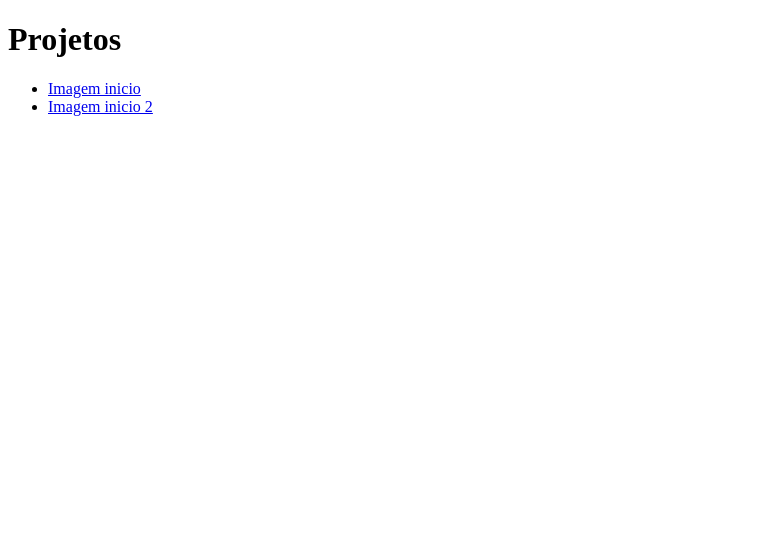
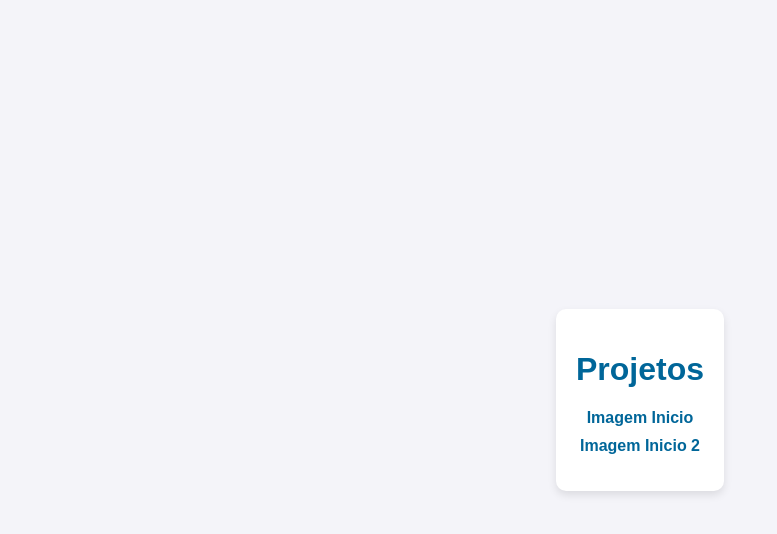
Before and after one commit to shakmatton/unioeste, a plain HTML site: page index.html in a window 1280 px wide. Shown: the whole page, without its empty margins (0-777 px from the left). Drawn offline with Linux system fonts and the light colour scheme.

Commit message:
prettifying the outer index.html

```diff
--- a/index.html
+++ b/index.html
@@ -3,12 +3,52 @@
 <head>
     <meta charset="UTF-8">
     <title>Unioeste</title>
+    <style>
+        body {
+            font-family: Arial, sans-serif;
+            background-color: #f4f4f9;
+            margin: 0;
+            padding: 0;
+            display: flex;
+            justify-content: center;
+            align-items: center;
+            height: 100vh;
+            color: #333;
+        }
+        .container {
+            text-align: center;
+            background: #fff;
+            padding: 20px;
+            border-radius: 10px;
+            box-shadow: 0 4px 8px rgba(0, 0, 0, 0.1);
+        }
+        h1 {
+            color: #006699;
+        }
+        ul {
+            list-style-type: none;
+            padding: 0;
+        }
+        li {
+            margin: 10px 0;
+        }
+        a {
+            text-decoration: none;
+            color: #006699;
+            font-weight: bold;
+        }
+        a:hover {
+            color: #004466;
+        }
+    </style>
 </head>
 <body>
-    <h1>Projetos</h1>
-    <ul>
-        <li><a href="imagem-inicio/index.html">Imagem inicio</a></li>
-        <li><a href="imagem-inicio2/index.html">Imagem inicio 2</a></li>
-    </ul>
+    <div class="container">
+        <h1>Projetos</h1>
+        <ul>
+            <li><a href="imagem-inicio/index.html">Imagem Inicio</a></li>
+            <li><a href="imagem-inicio2/index.html">Imagem Inicio 2</a></li>
+        </ul>
+    </div>
 </body>
 </html>
```
